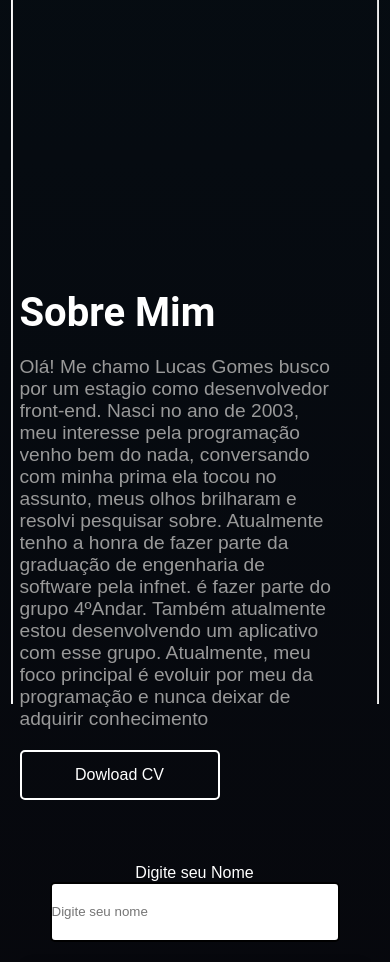
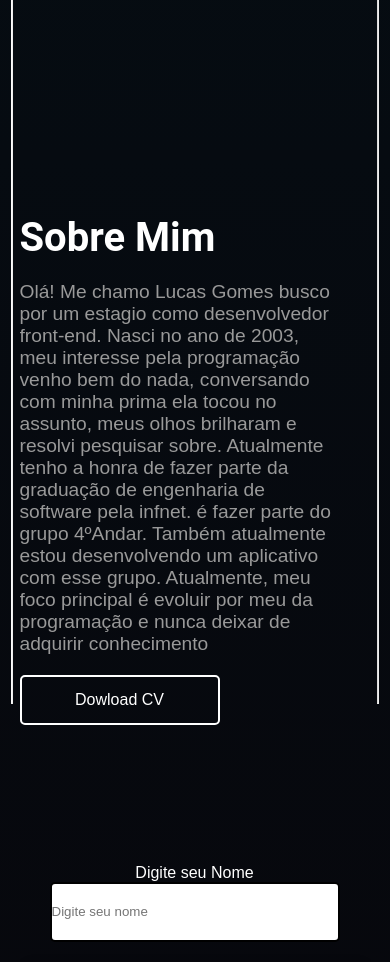
Before and after one commit to LucasGAraujo/Portifolio-em-react, a React (Create React App) app: page / in a window 390 px wide. Shown: the part 900-1862 px from the top of the page. Built offline with nearby package versions, Linux system fonts and the light colour scheme; no server answers; a web font is replaced by a local one.

Commit message:
Quase finalizado

```diff
--- a/src/style/Media.css
+++ b/src/style/Media.css
@@ -259,7 +259,7 @@ margin-left: -80px;
 .section {
   height: auto;
   width: 100%;
-  margin: 150px 0px 0px 0px;
+  margin:  0px 0px  150px 0px;
 
 }
 
```
